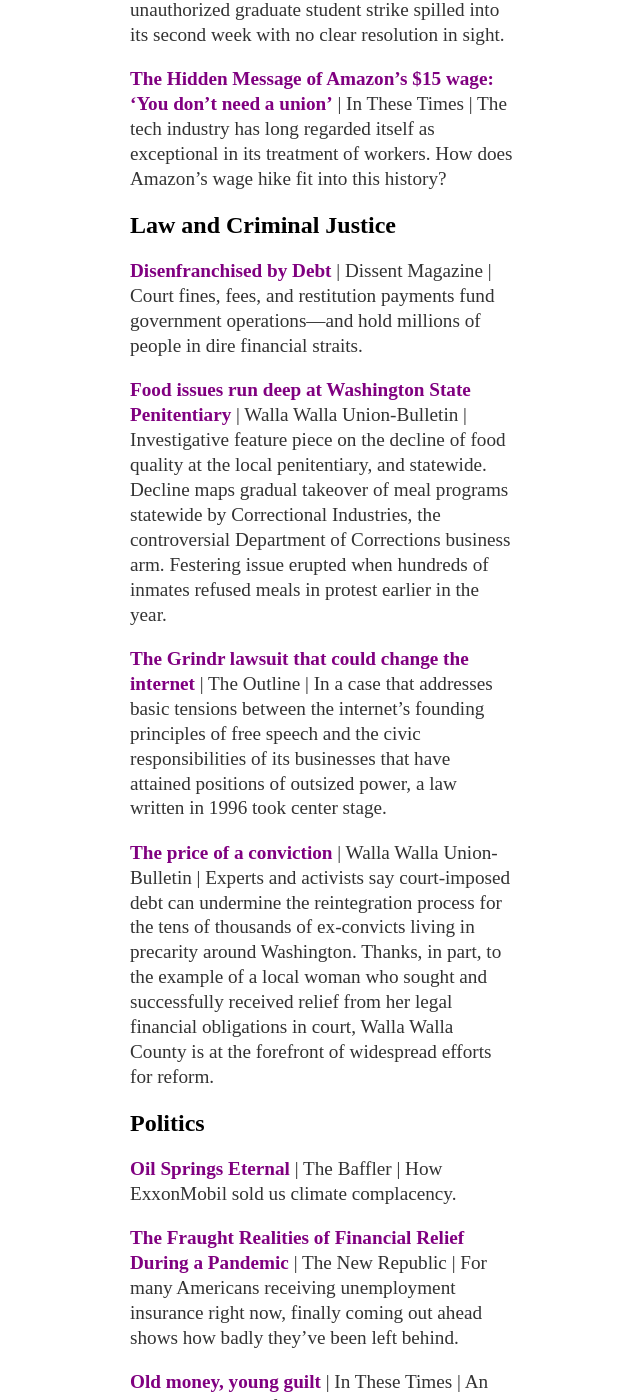
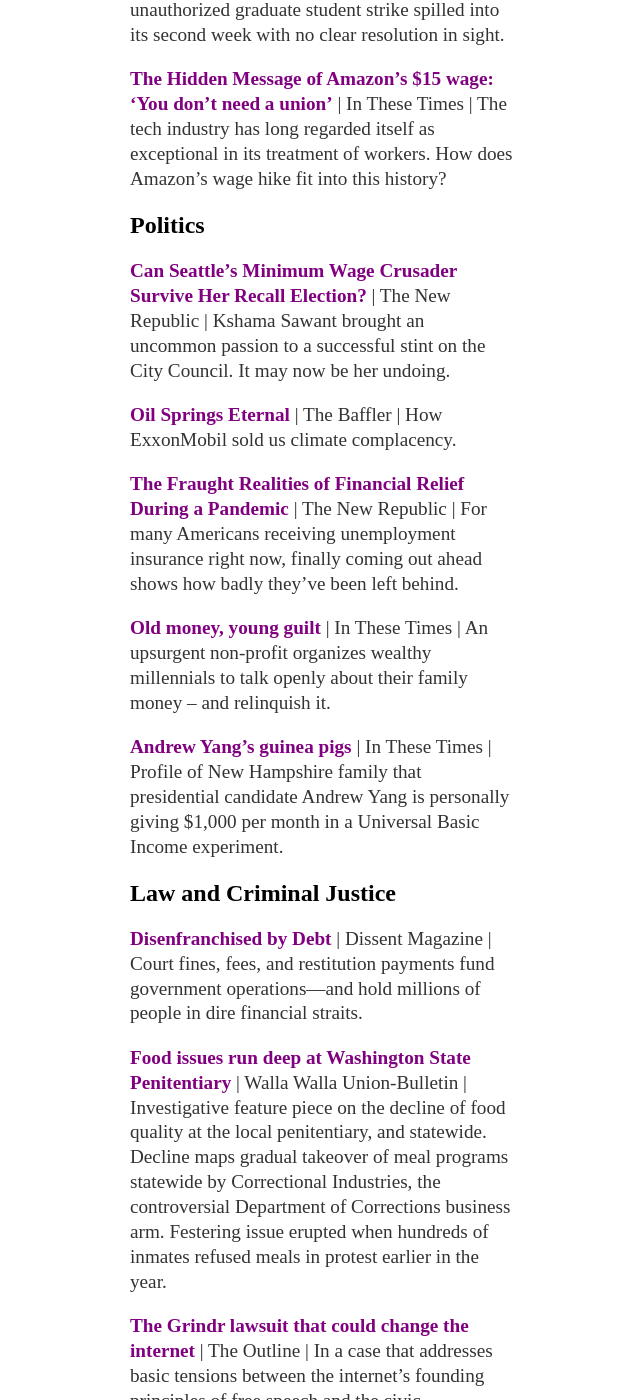
Before and after one commit to aonschwartz/aonschwartz.github.io, a Jekyll site: the page built from about/index.md, in a window 1280 px wide and 1400 px high, scrolled down 810 px. Shown: the whole window, without its empty margins (318-958 px from the left). Built offline with Jekyll 4.4.1, drawn with Linux system fonts in a browser that asks for light colours; some of the changed text lies outside the part shown.

Commit message:
Update index.md

```diff
--- a/about/index.md
+++ b/about/index.md
@@ -3,7 +3,7 @@
 permalink: /writing/
 layout: default
 ---
-### *[Labor](#LaborReporting)* \| *[Law](#Law)* \| *[Politics](#Politics)* \| *[Essays](#Essays)* \| *[Newspaper Work](#Newspaper)*
+### *[Labor](#LaborReporting)* \| *[Politics](#Politics)*\| *[Law](#Law)* \| *[Essays](#Essays)* \| *[Newspaper Work](#Newspaper)*
 
 ## <a name="LaborReporting"><a/>Labor
 
@@ -17,6 +17,20 @@
 
 **[The Hidden Message of Amazon's $15 wage: 'You don't need a union'](http://inthesetimes.com/working/entry/21495/the_hidden_message_of_amazons_15_wage_you_dont_need_a_union)** \| In These Times \| The tech industry has long regarded itself as exceptional in its treatment of workers. How does Amazon's wage hike fit into this history?  <br />
 
+
+## <a name="Politics"><a/> Politics
+
+**[Can Seattle’s Minimum Wage Crusader Survive Her Recall Election?](https://newrepublic.com/article/164600/kshama-sawant-minimum-wage-recall)** \| The New Republic \| Kshama Sawant brought an uncommon passion to a successful stint on the City Council. It may now be her undoing.
+
+**[Oil Springs Eternal](https://thebaffler.com/latest/oil-springs-eternal-schwartz)** \| The Baffler \| How ExxonMobil sold us climate complacency.
+
+**[The Fraught Realities of Financial Relief During a Pandemic](https://newrepublic.com/article/157631/unemployment-insurance-coronavirus-cares-act)** \| The New Republic \| For many Americans receiving unemployment insurance right now, finally coming out ahead shows how badly they’ve been left behind.
+
+**[Old money, young guilt](http://inthesetimes.com/article/21665/millennials-trust-funds-Resource-Generation-money)** \| In These Times \| An upsurgent non-profit organizes wealthy millennials to talk openly about their family money -- and relinquish it.
+
+**[Andrew Yang's guinea pigs](http://inthesetimes.com/article/21858/andrew-yang-universal-basic-income-presidential-candidate)** \| In These Times \| Profile of New Hampshire family that presidential candidate Andrew Yang is personally giving $1,000 per month in a Universal Basic Income experiment.  <br />
+
+
 ## <a name="Law"><a/> Law and Criminal Justice
 
 **[Disenfranchised by Debt](https://www.dissentmagazine.org/online_articles/disenfranchised-by-debt)** \| Dissent Magazine \| Court fines, fees, and restitution payments fund government operations—and hold millions of people in dire financial straits.
```
Also changed, not shown: other parts of about/index.md (+0 -10 lines).
